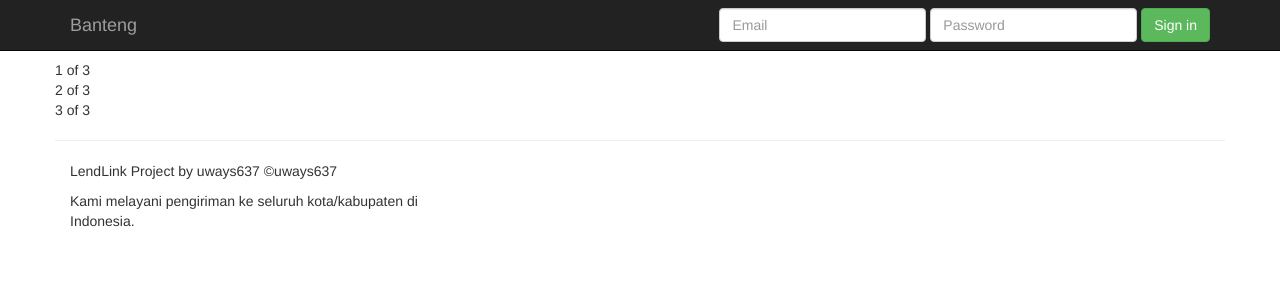
After one commit to fishurways/lendlink_project, a Flask app: page /login in a window 1280 px wide. The commit adds this page. Shown: the top 300 px of the page. Run offline with Flask 3, Linux system fonts and the light colour scheme; some libraries are stand-ins or nearby versions.

Commit message:
oblak-oblak template

```diff
--- a/app/templates/base.html
+++ b/app/templates/base.html
@@ -10,6 +10,20 @@
     body {
         padding-top: 60px;
         padding-bottom: 40px;
+        .my-footer {
+            position: absolute;
+            bottom: 0;
+            width: 100%;
+            padding-top: 50px;
+            padding-bottom: 50px;
+            margin-top: 100px;
+            color: #99979c;
+            /* text-align: center; */
+            background-color: #2a2730;
+        }
+        .footer-text {
+            padding-left: 50px;
+        }
     }
 </style>
 {% endblock %}
@@ -25,7 +39,7 @@
           <span class="icon-bar"></span>
           <span class="icon-bar"></span>
         </button>
-        <a class="navbar-brand" href="#">Project name</a>
+        <a class="navbar-brand" href="/">Banteng</a>
       </div>
       <div id="navbar" class="collapse navbar-collapse">
         <form class="navbar-form navbar-right">
--- a/app/templates/footer.html
+++ b/app/templates/footer.html
@@ -1,12 +1,17 @@
-<div class="container">
-    <hr>
+
+
     <!-- Footer -->
     <footer>
-        <div class="row">
-            <div class="col-lg-12">
-                <p>LendLink Project by uways637 ©uways637 </p>
-                <p>Kami melayani pengiriman ke seluruh kota/kabupaten di Indonesia.</p>
+        <div class="container">
+            <div class="row">
+                <hr>
+                <div class="col-md-4">
+                    <p>LendLink Project by uways637 ©uways637 </p>
+                    <p>Kami melayani pengiriman ke seluruh kota/kabupaten di Indonesia.</p>
+                </div>
+                <div class="col-md-4">
+                </div>
+                <div class="col-md-4"></div>
             </div>
         </div>
     </footer>
-</div>
--- a/app/templates/index.html
+++ b/app/templates/index.html
@@ -8,6 +8,7 @@
     <div class="jumbotron">
         <h1>Theme example</h1>
         <p>This is a template showcasing the optional theme stylesheet included in Bootstrap. Use it as a starting point to create something more unique by building on or modifying it.</p>
+        <p><a class="btn btn-success" href="/login">Login</a></p>
       </div>
 
     <!-- Example row of columns -->
--- /dev/null
+++ b/app/templates/login.html
@@ -0,0 +1,22 @@
+{% extends "base.html" %}
+{% block title %}Please Login {{super()}}{% endblock %}
+
+{% block content %}
+<div class="container">
+    <div class="row">
+        <div class="col">
+        1 of 3
+        </div>
+        <div class="col">
+        2 of 3
+        </div>
+        <div class="col">
+        3 of 3
+        </div>
+    </div>
+    </div>
+</div>
+
+{% include "footer.html" %}
+
+{% endblock content %}
```
